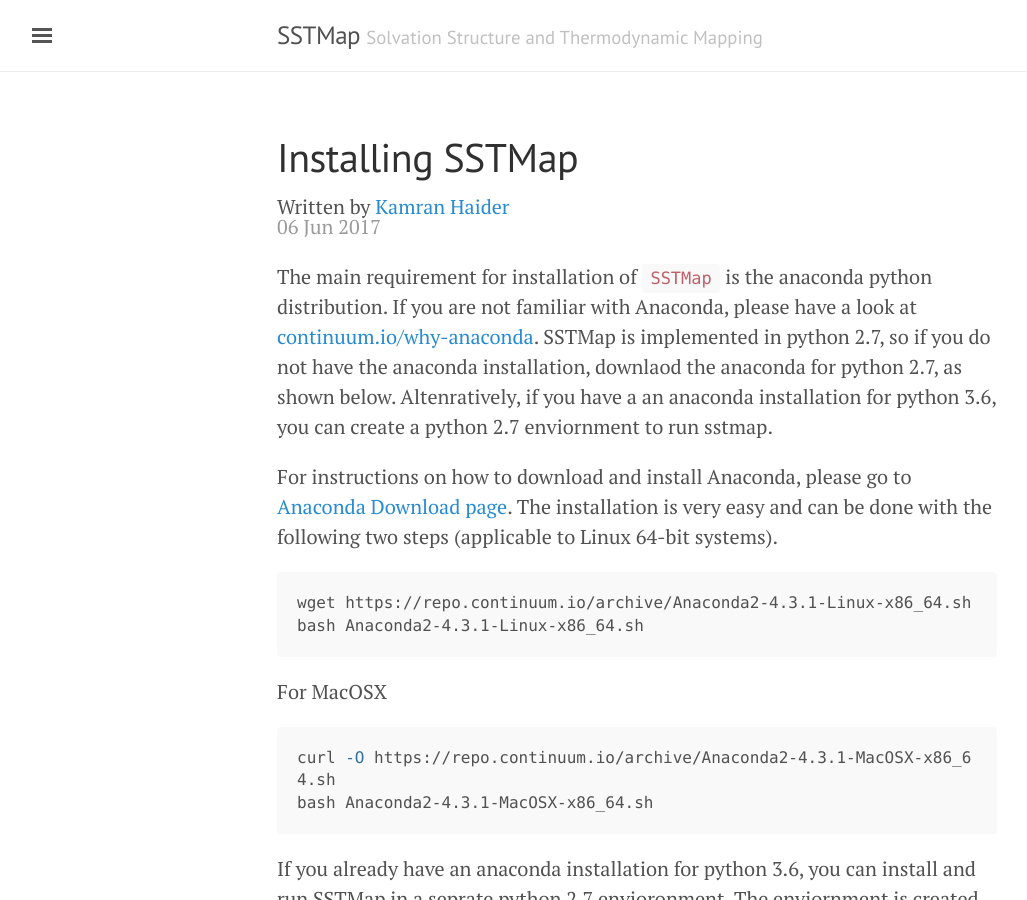
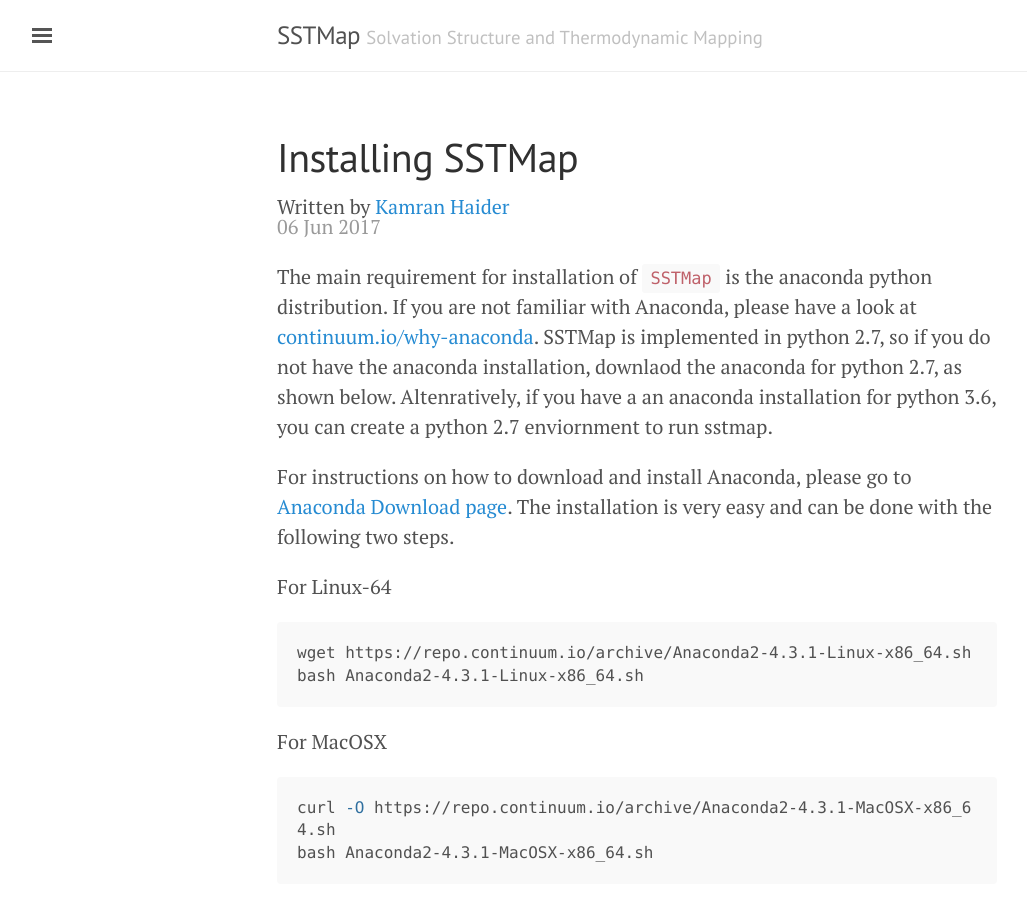
Before and after one commit to KurtzmanLab/SSTMap, a Jekyll site: the page built from _posts/2017-06-06-getting-started.md, in a window 1280 px wide and 900 px high. Shown: the whole window, without its empty margins (3-1030 px from the left). Built offline with Jekyll 4.4.1, drawn with Linux system fonts in a browser that asks for light colours.

Commit message:
Create 2017-06-06-getting-started.md

````diff
--- a/_posts/2017-06-06-getting-started.md
+++ b/_posts/2017-06-06-getting-started.md
@@ -9,7 +9,9 @@
 
 <!--more-->
 For instructions on how to download and install Anaconda, please go to [Anaconda Download page](https://www.continuum.io/downloads).
-The installation is very easy and can be done with the following two steps (applicable to Linux 64-bit systems).
+The installation is very easy and can be done with the following two steps.
+
+For Linux-64
 ```bash
 wget https://repo.continuum.io/archive/Anaconda2-4.3.1-Linux-x86_64.sh
 bash Anaconda2-4.3.1-Linux-x86_64.sh
````
